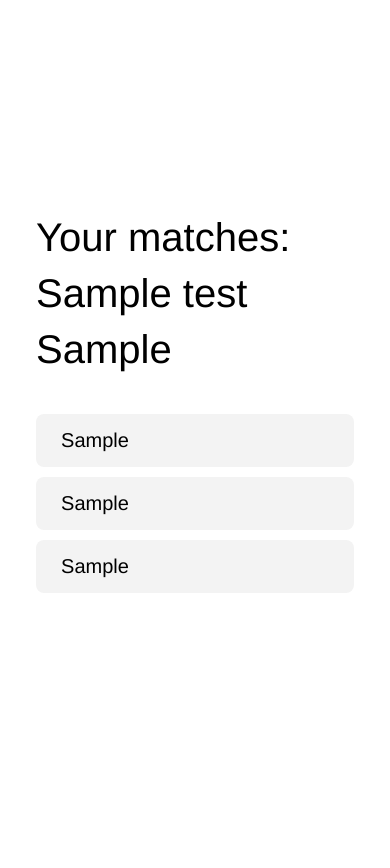
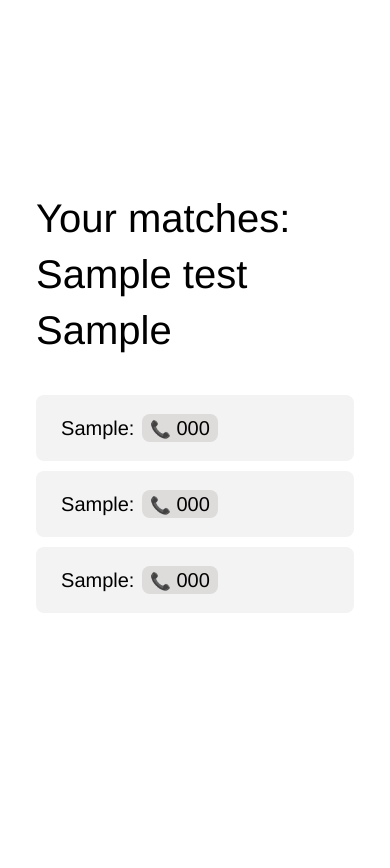
Before and after one commit to noelkronenberg/meeter, a Flask app: template templates/matches.html in a window 390 px wide. Run offline with Flask 2, Linux system fonts and the light colour scheme; the template is opened without the code that fills it: most values are stand-ins (such as "Sample title", 1, 10 or a date in 2020).

Commit message:
added phone number

```diff
--- a/app.py
+++ b/app.py
@@ -10,7 +10,7 @@ global person # current person
 def inputs():
     if request.method == "POST":
         global person # current person
-        person = meeter.Person(str(request.form["name_input"]), str(request.form["degree_input"]), request.form.getlist('interests_input')) # assign inputs
+        person = meeter.Person(str(request.form["name_input"]), str(request.form["phone_input"]), str(request.form["degree_input"]), request.form.getlist('interests_input')) # assign inputs
         meeter.people.append(person) # add to database
         return redirect("/matches/")
     else:
@@ -20,7 +20,7 @@ def inputs():
 @app.route("/matches/")
 def troubleshooting():
         global person # current person
-        return render_template("matches.html", first_match=person.matches.get_first(), second_match=person.matches.get_second(), third_match=person.matches.get_third())
+        return render_template("matches.html", first_match=person.matches.get_first(), first_phone=person.matches.get_first().phone, second_match=person.matches.get_second(), second_phone=person.matches.get_second().phone, third_match=person.matches.get_third(), third_phone=person.matches.get_third().phone)
 
 if __name__ == '__main__':
     app.run(debug=True)
--- a/meeter.py
+++ b/meeter.py
@@ -1,11 +1,10 @@
 import itertools
-
-people = [] # people database
 
 class Person:
     id_counter = 0 # unique identifier
-    def __init__(self, name:str, degree:str='', interests:list=[]):
+    def __init__(self, name:str, phone:str, degree:str='', interests:list=[]):
         self.name = name
+        self.phone = phone
         self.degree = degree
         self.interests = interests
         global people # access people database
@@ -19,6 +18,8 @@ class Person:
 
     def get_matches(self):
         return print(self.matches)
+
+people:list[Person] = [] # people database
 
 # get person via id
 def get_person(id:int):
@@ -54,13 +55,13 @@ class Matches:
 
     # get best matches, false if not enough matches
     def get_first(self):
-        if not self.has_matched(1): return 'No match'
+        if not self.has_matched(1): return Person('No match', 'n/a')
         return get_person(list(self.get_matches().keys())[0])
     def get_second(self):
-        if not self.has_matched(2): return 'No second match'
+        if not self.has_matched(2): return Person('No second match', 'n/a')
         return get_person(list(self.get_matches().keys())[1])
     def get_third(self):
-        if not self.has_matched(3): return 'No third match'
+        if not self.has_matched(3): return Person('No third match', 'n/a')
         return get_person(list(self.get_matches().keys())[2])
 
     # present matches
--- a/static/style.css
+++ b/static/style.css
@@ -7,7 +7,7 @@
     --color-1: #000;
     --color-2: #fff;
     --color-3: #fb8500;
-    --color-4: #bcbcbc;
+    --color-4: #dedbdb;
     --color-5: #F3F3F3;
 
     --font: Helvetica, sans-serif;
@@ -214,4 +214,24 @@ p.match {
     background-color: var(--color-5);
 }
 
+span.contact-option {
+    background-color: var(--color-4);
+    border-radius: var(--radius);
+    padding: 3px 8px;
+    margin-left: 2px;
+}
+
+img.contact-icon {
+    height: 16px;
+    width: auto;
+}
+
+p.match {
+    line-height: 1.8 !important;
+}
+
+.emoji {
+    font-size: calc(var(--font-size-2)*0.7);
+}
+
 /* END: Matches */
--- a/templates/input.html
+++ b/templates/input.html
@@ -17,6 +17,7 @@
                 <form action="#" method="post" class="input-form">
 
                     <p><input type="text" name="name_input" placeholder="Name" class="input-field" required/></p>
+                    <p><input type="text" name="phone_input" placeholder="Phone Number" class="input-field" required/></p>
                     <p><input type="text" name="degree_input" placeholder="Degree" class="input-field" required/></p>
 
                     <div class="category-wrapper">
--- a/templates/matches.html
+++ b/templates/matches.html
@@ -15,9 +15,27 @@
                 </h1>
 
                 <div class="matches">
-                    <p class="match">{{first_match}}</p>
-                    <p class="match">{{second_match}}</p>
-                    <p class="match">{{third_match}}</p>
+                    <p class="match">
+                        <span class="match-name">{{first_match}}:</span>
+                        <span class="contact-option">
+                            <span class="emoji" alt="Phone">&#128222;</span>
+                            {{first_phone}}
+                        </span>
+                    </p>
+                    <p class="match">
+                        <span class="match-name">{{second_match}}:</span>
+                        <span class="contact-option">
+                            <span class="emoji" alt="Phone">&#128222;</span>
+                            {{second_phone}}
+                        </span>
+                    </p>
+                    <p class="match">
+                        <span class="match-name">{{third_match}}:</span>
+                        <span class="contact-option">
+                            <span class="emoji" alt="Phone">&#128222;</span>
+                            {{third_phone}}
+                        </span>
+                    </p>
                 </div>
 
             </div>
```
Also changed, not shown: 1 other file.
